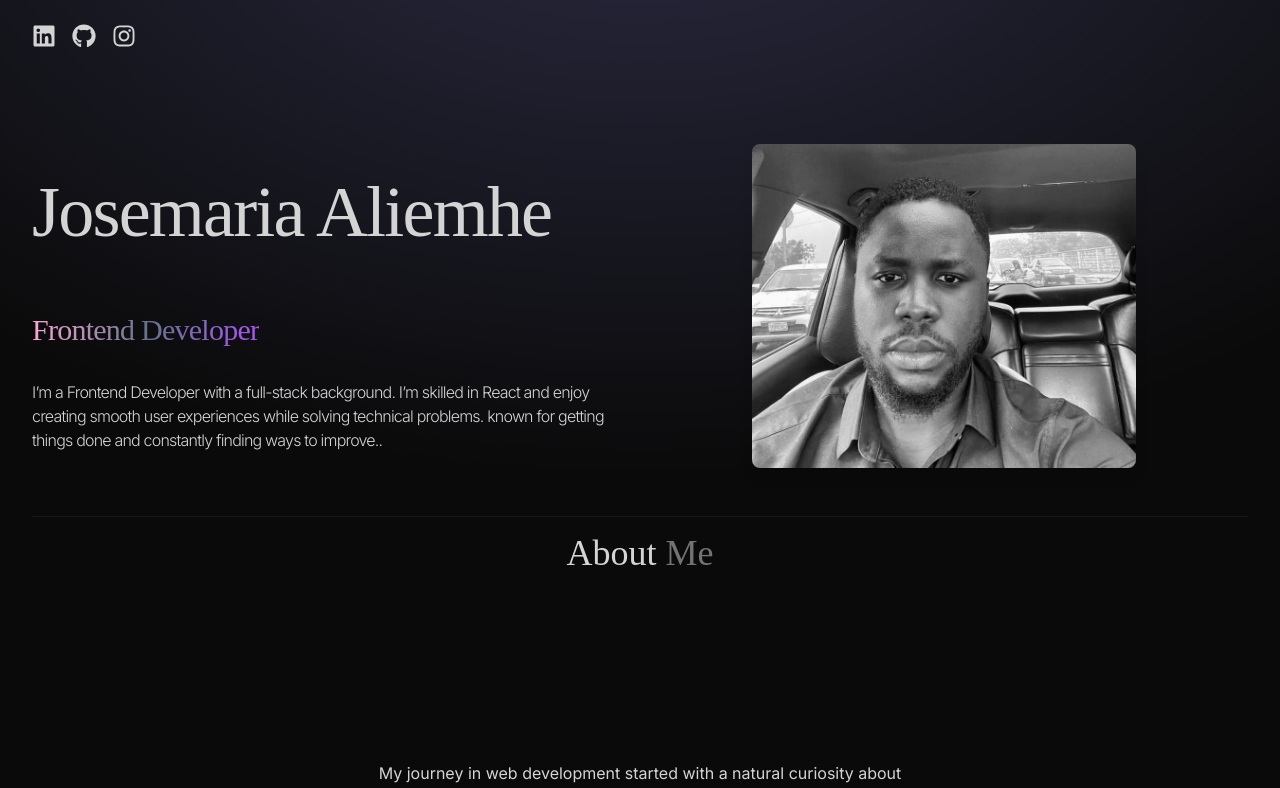
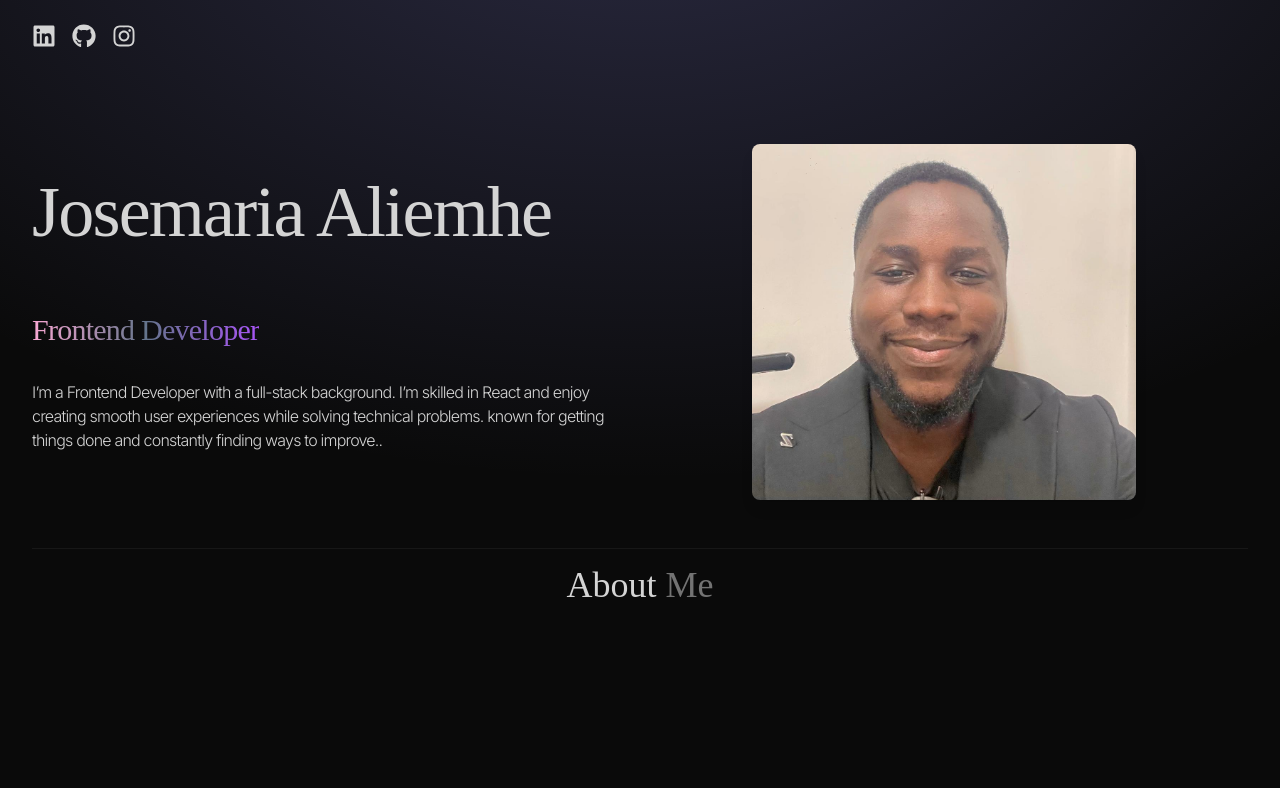
Before and after one commit to BigJoseDev/portfolio-website-react, a React (Vite) app: page / in a window 1280 px wide. Shown: the top 788 px of the page. Built offline with nearby package versions, Linux system fonts and the light colour scheme.

Commit message:
changed images

```diff
--- a/src/components/Hero.jsx
+++ b/src/components/Hero.jsx
@@ -1,5 +1,5 @@
 import { HERO_CONTENT } from "../constants";
-import profile3 from "../assets/profile3.jpg"
+import profileimg from "../assets/profileimg.jpg"
 import { motion } from "framer-motion";
 
 const container = (delay)=>({
@@ -47,7 +47,7 @@ const Hero = () => {
       initial={{ x: 100, opacity: 0 }}
       animate={{ x: 0, opacity: 1 }}
       transition={{ duration: 1, delay: 1.2 }}
-      src={profile3}
+      src={profileimg}
       alt="Profile Image"
       className="w-96 h-auto rounded-lg shadow-lg " // Enhanced styling
     />
--- a/src/constants/index.js
+++ b/src/constants/index.js
@@ -3,7 +3,7 @@ import quiz from "../assets/projects/quiz.jpg";
 import gym from "../assets/projects/gym.jpg";
 import edusity from "../assets/projects/edusity.jpg";
 import jose from "../assets/projects/jose.jpg";
-import portfolio from "../assets/projects/portfolio.jpg";
+import portfolio from "../assets/projects/portfolio1.jpg";
 
 export const HERO_CONTENT = `I’m a Frontend Developer with a full-stack background. I’m skilled in React and enjoy creating smooth user experiences while solving technical problems. known for getting things done and constantly finding ways to improve..`;
 
```
Also changed, not shown: src/assets/profileimg.jpg (added), src/assets/projects/portfolio1.jpg (added).
